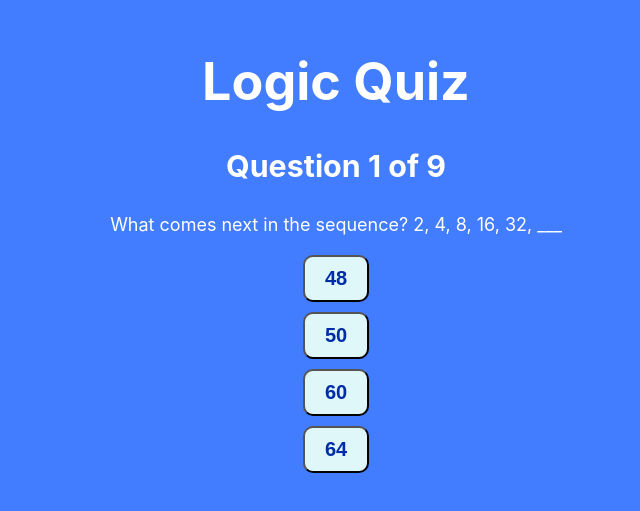
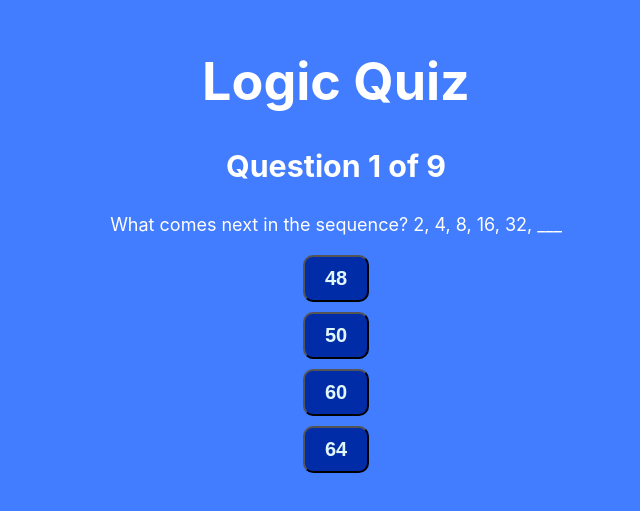
Before and after one commit to Urannni/BrainChallenge, a React (Create React App) app: page /Quiz in a window 1280 px wide. Shown: the part 151-662 px from the top of the page, without its empty margins (304-944 px from the left). Built offline with nearby package versions, Linux system fonts and the light colour scheme.

Commit message:
fixed some styling

```diff
--- a/src/components/Quiz.css
+++ b/src/components/Quiz.css
@@ -1,5 +1,5 @@
 .div {
-  background: #002ca7;
+  background: #427cff;
   width: 100%;
   height: fixed;
   font-size: 30px;
@@ -11,14 +11,14 @@
   margin: 10px auto;
   padding: 10px 20px;
   border-radius: 10px;
-  background-color: #E0F7FA;
-  color: #002ca7;
+  background-color: #002ca7;
+  color: #E0F7FA;
   font-weight: 700;
   font-size: 20px;
 }
 
 .restartButton {
-  background-color: #004da0;
+  background-color: #002ca7;
   color: white;
   border: none;
   padding: 10px 20px;
@@ -30,8 +30,10 @@
   cursor: pointer;
   font-weight: 700;
   font-size: 20px;
+  transition: 0.3s;
 }
 
 .restartButton:hover {
   background-color: #0056b3;
+  transition: 0.3s;
 }
```
